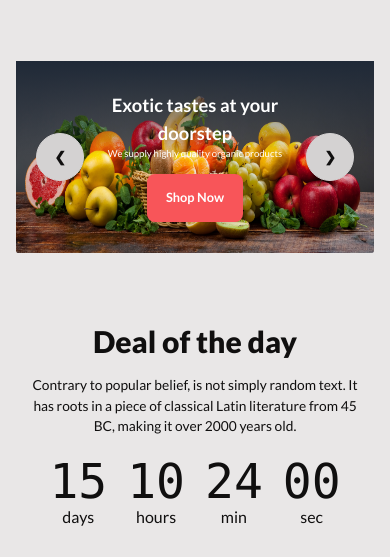
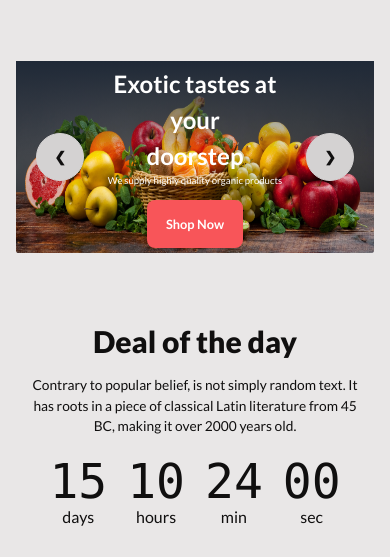
Before and after one commit to Mashrur-Kabir/fruit-burst-practice, a plain HTML site: page index.html in a window 390 px wide. Shown: the part 115-672 px from the top of the page. Drawn offline with nearby package versions, Linux system fonts and the light colour scheme; grey boxes are pictures that could not be loaded.

Commit message:
small adjustment: text size increasion for small screen

```diff
--- a/index.html
+++ b/index.html
@@ -101,7 +101,7 @@
                 <div id="slide1" class="carousel-item relative w-full ">
                     <div
                         class="absolute inset-20 z-20 flex flex-col items-center justify-center text-white lg:space-y-7 text-center">
-                        <h1 class="font-bold text-[1.15rem] md:text-5xl lg:text-7xl">Exotic tastes at your <br> doorstep
+                        <h1 class="font-bold text-[1.5rem] md:text-5xl lg:text-7xl">Exotic tastes at your <br> doorstep
                         </h1>
                         <p class="mb-3 md:mb-6 text-[0.60rem] lg:text-xl">We supply highly quality organic products</p>
                         <button
```
